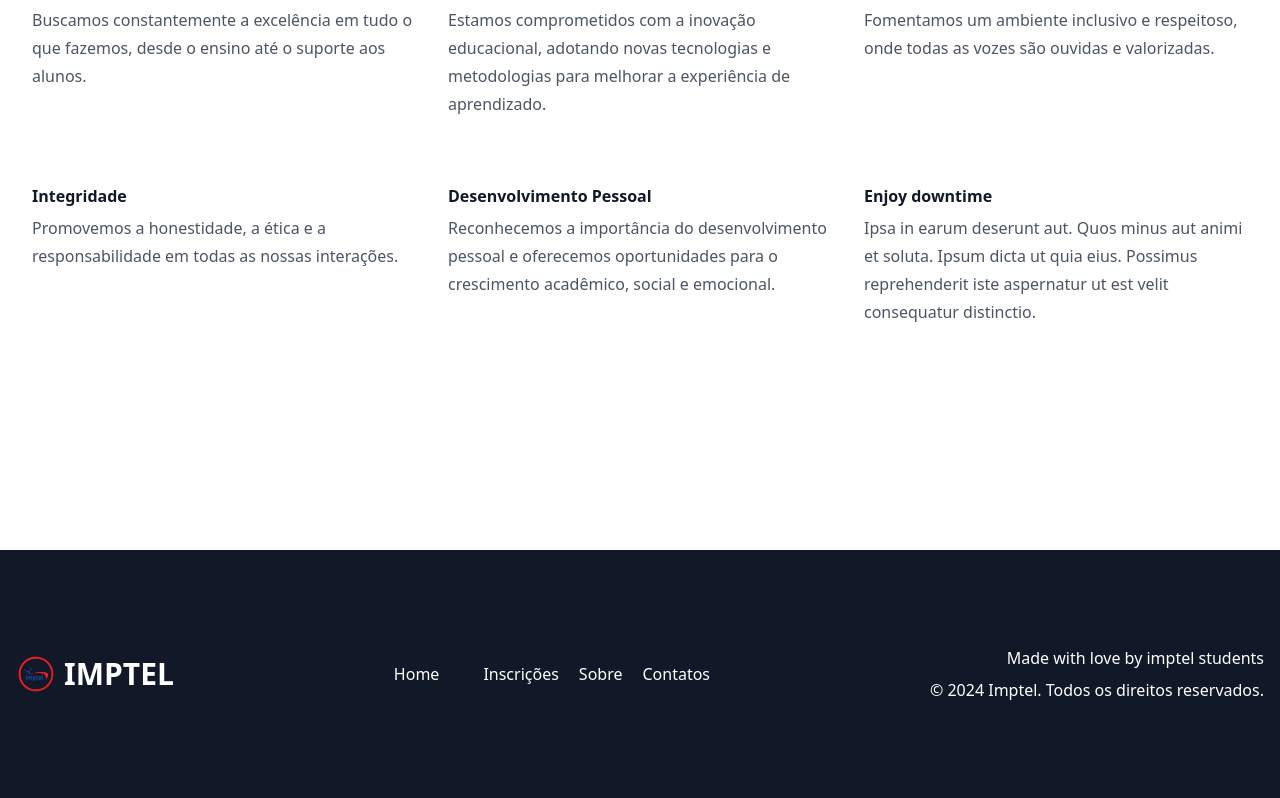
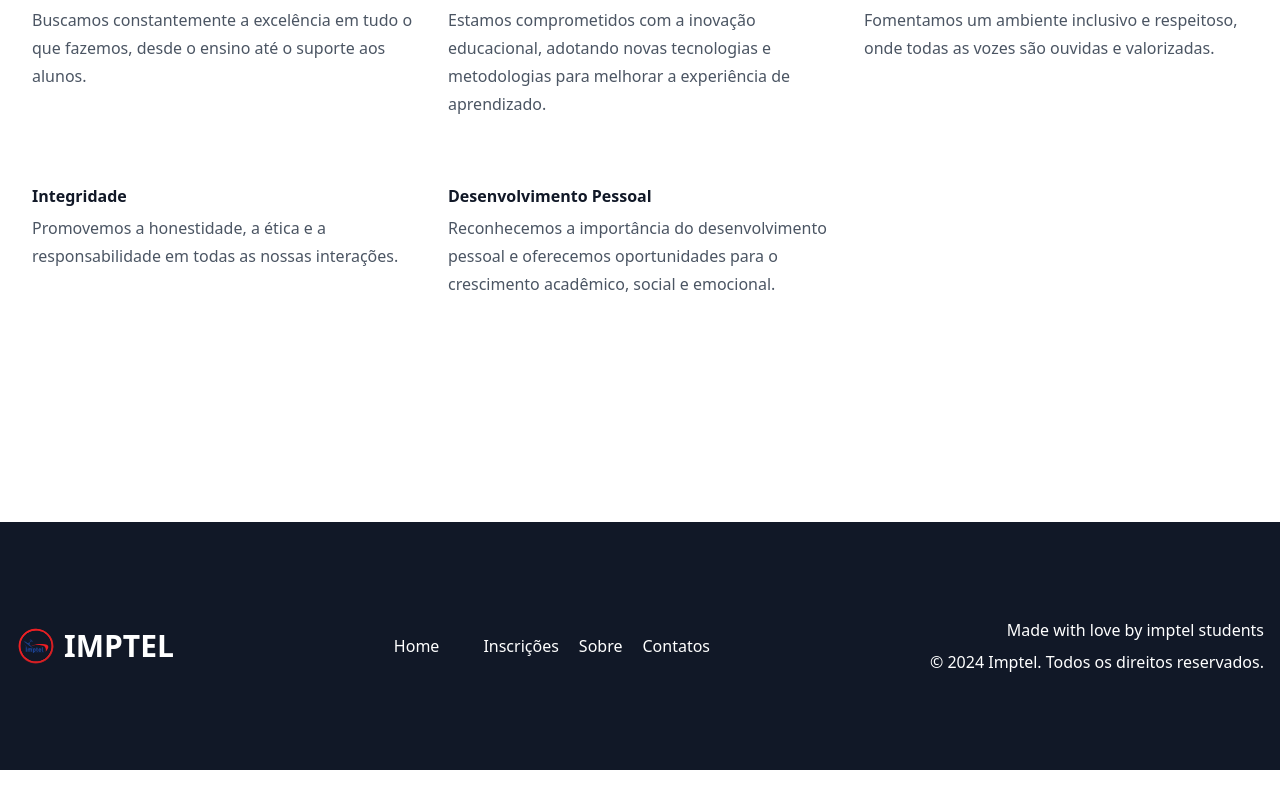
Before and after one commit to leehendrick/EduConnect-UI, a Nuxt app in the folder nuxt-app/: page /sobre in a window 1280 px wide. Shown: the part 1734-2532 px from the top of the page. After the commit the page ends 2504 px from the top, so only its background shows below. Built offline with nearby package versions, Linux system fonts and the light colour scheme.

Commit message:
update :  remove loren ipsun

```diff
--- a/nuxt-app/pages/sobre.vue
+++ b/nuxt-app/pages/sobre.vue
@@ -129,11 +129,7 @@ const values = [
     description:
       'Reconhecemos a importância do desenvolvimento pessoal e oferecemos oportunidades para o crescimento acadêmico, social e emocional.',
   },
-  {
-    name: 'Enjoy downtime',
-    description:
-      'Ipsa in earum deserunt aut. Quos minus aut animi et soluta. Ipsum dicta ut quia eius. Possimus reprehenderit iste aspernatur ut est velit consequatur distinctio.',
-  },
+
 ]
 const team = [
   {
```
